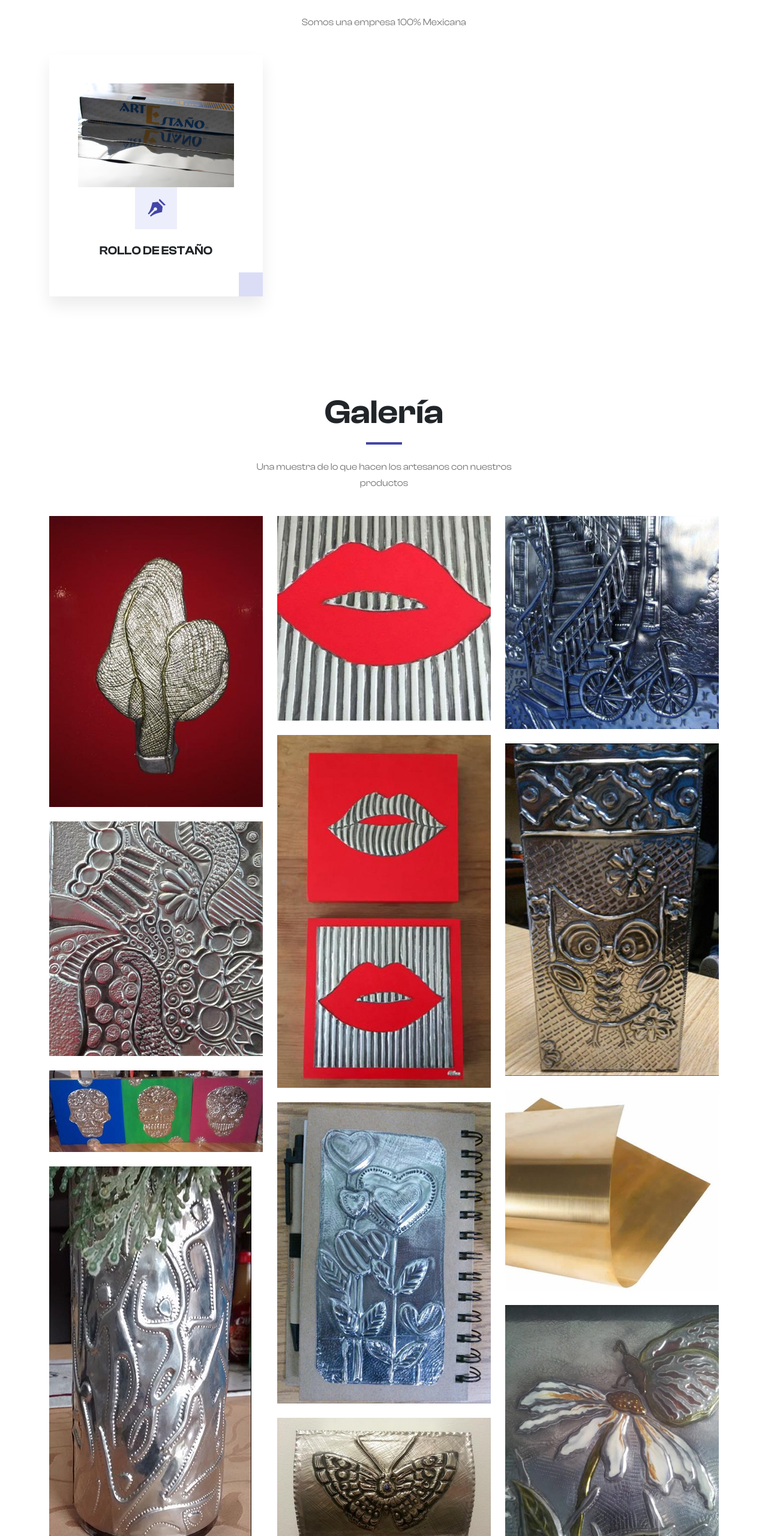
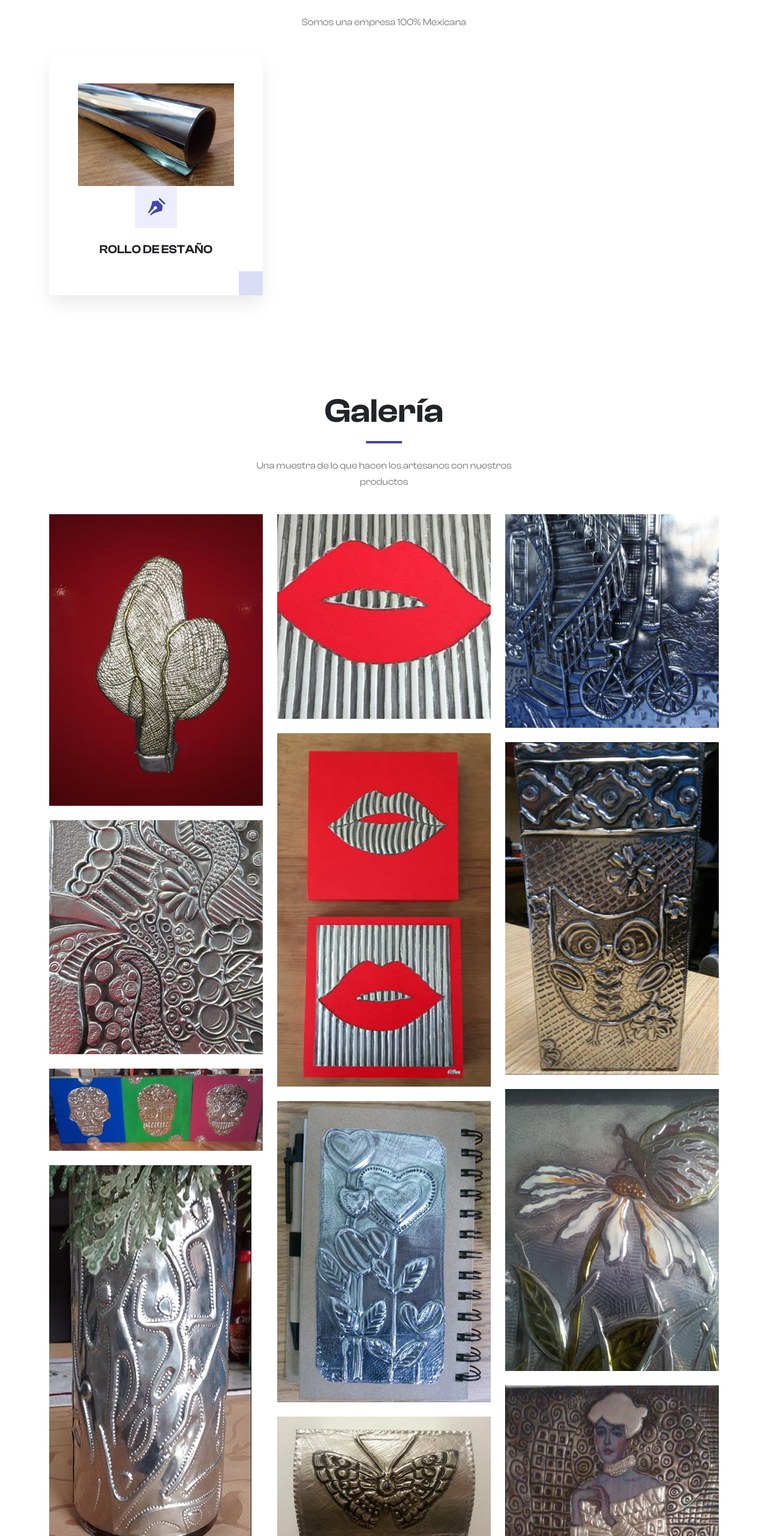
Before and after one commit to gertrukas/artestano, a plain HTML site: page index.html in a window 1280 px wide. Shown: the part 2040-4600 px from the top of the page at 60% size. Drawn offline with nearby package versions, Linux system fonts and the light colour scheme.

Commit message:
galeria imagenes

```diff
--- a/index.html
+++ b/index.html
@@ -131,7 +131,7 @@
                 <div class="col-lg-4 col-sm-6" data-aos="fade-down" data-aos-delay="150">
                     <div class="service theme-shadow p-lg-5 p-4">
                         <div>
-                            <img src="assets/images/artestano-producto.jpg">
+                            <img src="assets/images/rollo-estano.jpg">
                         </div>
                         <div class="iconbox">
                             <i class="ri-pen-nib-fill"></i>
@@ -232,12 +232,7 @@
                         </div>
                         <a href="./assets/images/mariposa-frente.jpg" data-fancybox="gallery" class="iconbox"><i class="ri-search-2-line"></i></a>
                     </div>
-                    <div class="portfolio-item image-zoom mt-4">
-                        <div class="image-zoom-wrapper">
-                            <img src="./assets/images/rollo-estano.jpg" alt="">
-                        </div>
-                        <a href="./assets/images/rollo-estano.jpg" data-fancybox="gallery" class="iconbox"><i class="ri-search-2-line"></i></a>
-                    </div>
+
                 </div>
 
                 <div class="col-md-4" data-aos="fade-down" data-aos-delay="350">
@@ -253,12 +248,7 @@
                         </div>
                         <a href="./assets/images/buho.jpg" data-fancybox="gallery" class="iconbox"><i class="ri-search-2-line"></i></a>
                     </div>
-                    <div class="portfolio-item image-zoom mt-4">
-                        <div class="image-zoom-wrapper">
-                            <img src="./assets/images/hoja-cobre.jpg" alt="">
-                        </div>
-                        <a href="./assets/images/hoja-cobre.jpg" data-fancybox="gallery" class="iconbox"><i class="ri-search-2-line"></i></a>
-                    </div>
+
                     <div class="portfolio-item image-zoom mt-4">
                         <div class="image-zoom-wrapper">
                             <img src="./assets/images/mariposa.jpg" alt="">
```
Also changed, not shown: 2 other files.
